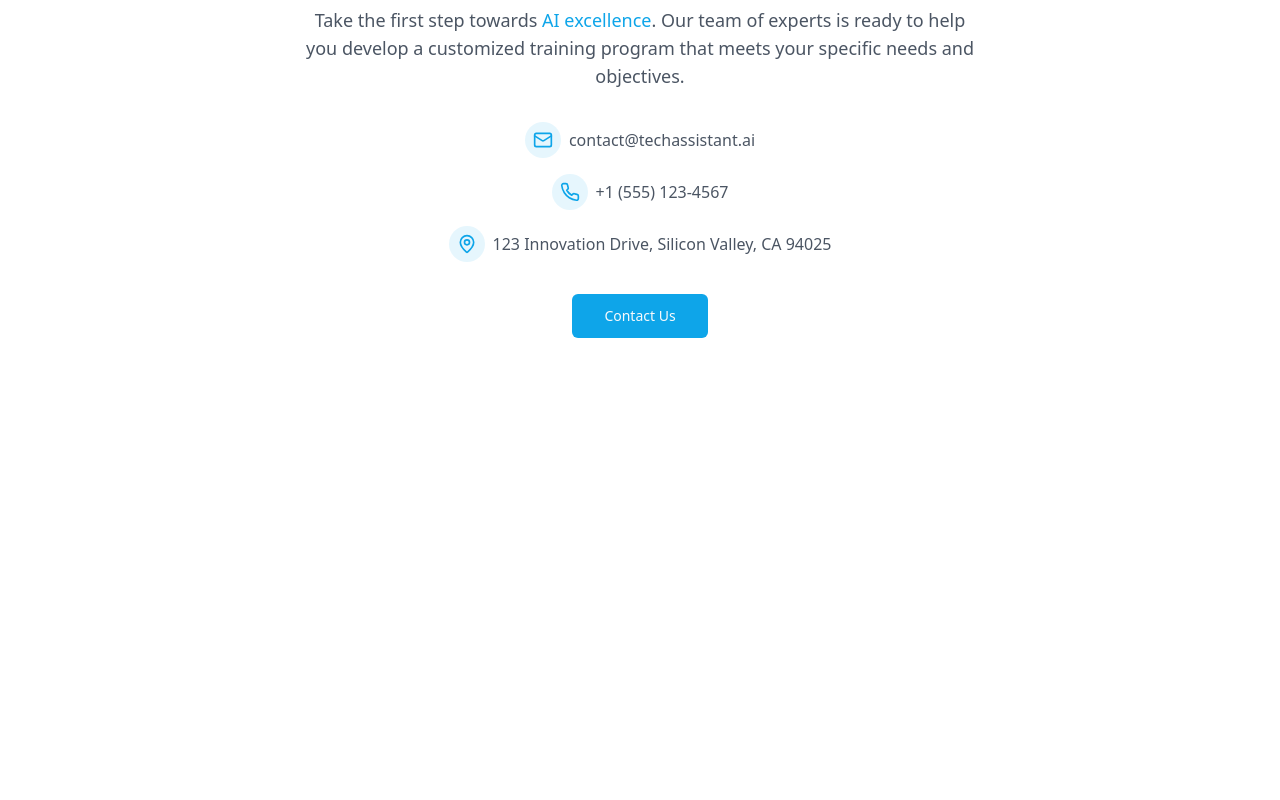
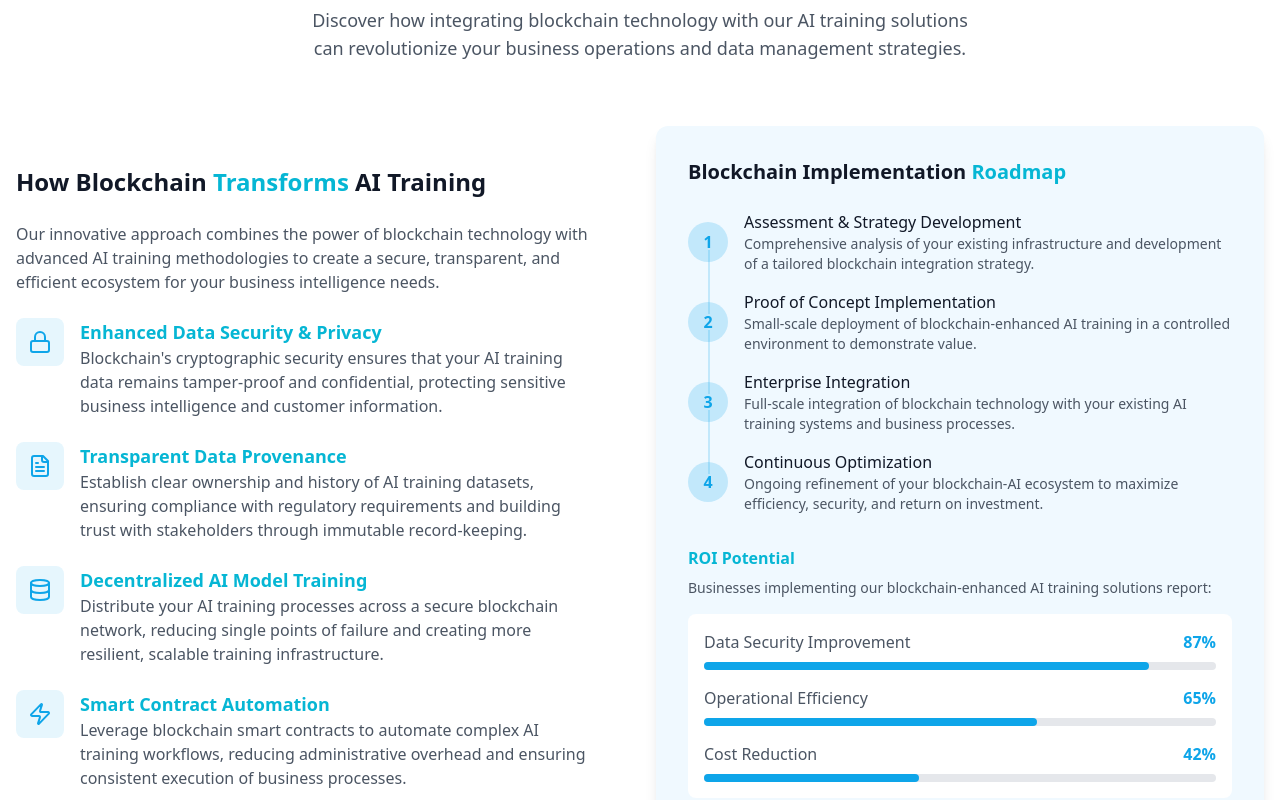
Before and after one commit to Theswarmedon/techassistify, a React (Vite) app: page / in a window 1280 px wide. Shown: the part 4660-5460 px from the top of the page. Before the commit the page ends 5094 px from the top, so only its background shows below. Built offline with nearby package versions, Linux system fonts and the light colour scheme.

Commit message:
Add blockchain benefits section
Adds a new section to the website detailing how blockchain technology could benefit the business.  This section will provide information on potential applications and advantages.

```diff
--- a/src/pages/Index.tsx
+++ b/src/pages/Index.tsx
@@ -1,4 +1,4 @@
-import { Brain, ChevronRight, BarChart, Users, Zap, CheckCircle2, ArrowRight, Mail, Phone, MapPin } from "lucide-react";
+import { Brain, ChevronRight, BarChart, Users, Zap, CheckCircle2, ArrowRight, Mail, Phone, MapPin, Lock, Database, FileText } from "lucide-react";
 import { motion } from "framer-motion";
 import { Button } from "@/components/ui/button";
 import {
@@ -294,6 +294,127 @@ const Index = () => {
         </div>
       </section>
 
+      {/* Blockchain Benefits Section */}
+      <section className="py-24 bg-white">
+        <div className="container mx-auto px-4">
+          <motion.div
+            initial={{ opacity: 0, y: 20 }}
+            animate={{ opacity: 1, y: 0 }}
+            transition={{ duration: 0.6 }}
+            className="text-center mb-16"
+          >
+            <h2 className="text-3xl font-bold tracking-tight text-gray-900 sm:text-4xl">
+              <span className="text-primary">Blockchain Technology</span> for AI Training Excellence
+            </h2>
+            <p className="mt-4 text-lg text-gray-600 max-w-2xl mx-auto">
+              Discover how integrating blockchain technology with our AI training solutions can revolutionize your business operations and data management strategies.
+            </p>
+          </motion.div>
+
+          <div className="grid grid-cols-1 lg:grid-cols-2 gap-8 items-center">
+            <motion.div
+              initial={{ opacity: 0, x: -20 }}
+              animate={{ opacity: 1, x: 0 }}
+              transition={{ duration: 0.6 }}
+              className="lg:pr-8"
+            >
+              <h3 className="text-2xl font-bold text-gray-900 mb-6">
+                How Blockchain <span className="text-cyan-500">Transforms</span> AI Training
+              </h3>
+              <p className="text-gray-600 mb-6">
+                Our innovative approach combines the power of blockchain technology with advanced AI training methodologies to create a secure, transparent, and efficient ecosystem for your business intelligence needs.
+              </p>
+
+              <div className="space-y-6">
+                {blockchainBenefits.map((benefit, index) => (
+                  <div key={index} className="flex items-start gap-4">
+                    <div className="bg-primary/10 p-3 rounded-lg">
+                      <benefit.icon className="h-6 w-6 text-primary" />
+                    </div>
+                    <div>
+                      <h4 className="text-lg font-semibold text-gray-900">
+                        <span className="text-cyan-500">{benefit.title}</span>
+                      </h4>
+                      <p className="text-gray-600">{benefit.description}</p>
+                    </div>
+                  </div>
+                ))}
+              </div>
+            </motion.div>
+
+            <motion.div
+              initial={{ opacity: 0, x: 20 }}
+              animate={{ opacity: 1, x: 0 }}
+              transition={{ duration: 0.6, delay: 0.2 }}
+              className="relative"
+            >
+              <div className="bg-sky-50 p-8 rounded-xl shadow-lg">
+                <h3 className="text-xl font-bold text-gray-900 mb-4">
+                  Blockchain Implementation <span className="text-cyan-500">Roadmap</span>
+                </h3>
+
+                <div className="space-y-4 mt-6">
+                  {blockchainRoadmap.map((step, index) => (
+                    <div key={index} className="relative">
+                      <div className="flex items-center gap-4">
+                        <div className="w-10 h-10 rounded-full bg-primary/20 flex items-center justify-center text-primary font-bold">
+                          {index + 1}
+                        </div>
+                        <div className="flex-1">
+                          <h4 className="font-medium text-gray-900">{step.title}</h4>
+                          <p className="text-sm text-gray-600">{step.description}</p>
+                        </div>
+                      </div>
+                      {index < blockchainRoadmap.length - 1 && (
+                        <div className="absolute left-5 top-10 h-full w-0.5 bg-primary/20"></div>
+                      )}
+                    </div>
+                  ))}
+                </div>
+
+                <div className="mt-8">
+                  <h4 className="font-semibold text-gray-900 mb-2">
+                    <span className="text-cyan-500">ROI Potential</span>
+                  </h4>
+                  <p className="text-gray-600 text-sm mb-4">Businesses implementing our blockchain-enhanced AI training solutions report:</p>
+                  <div className="bg-white rounded-lg p-4">
+                    <div className="flex justify-between mb-2">
+                      <span className="text-gray-600">Data Security Improvement</span>
+                      <span className="font-bold text-primary">87%</span>
+                    </div>
+                    <div className="w-full bg-gray-200 h-2 rounded-full">
+                      <div className="bg-primary h-2 rounded-full" style={{ width: "87%" }}></div>
+                    </div>
+
+                    <div className="flex justify-between mb-2 mt-4">
+                      <span className="text-gray-600">Operational Efficiency</span>
+                      <span className="font-bold text-primary">65%</span>
+                    </div>
+                    <div className="w-full bg-gray-200 h-2 rounded-full">
+                      <div className="bg-primary h-2 rounded-full" style={{ width: "65%" }}></div>
+                    </div>
+
+                    <div className="flex justify-between mb-2 mt-4">
+                      <span className="text-gray-600">Cost Reduction</span>
+                      <span className="font-bold text-primary">42%</span>
+                    </div>
+                    <div className="w-full bg-gray-200 h-2 rounded-full">
+                      <div className="bg-primary h-2 rounded-full" style={{ width: "42%" }}></div>
+                    </div>
+                  </div>
+                </div>
+              </div>
+            </motion.div>
+          </div>
+
+          <div className="mt-16 text-center">
+            <Button className="bg-primary hover:bg-primary/90" size="lg">
+              Schedule a Blockchain Consultation
+            </Button>
+          </div>
+        </div>
+      </section>
+
       {/* Contact Section */}
       <section className="py-24 bg-white">
         <div className="container mx-auto px-4">
@@ -489,4 +610,46 @@ const benefits = [
   },
 ];
 
+const blockchainBenefits = [
+  {
+    title: "Enhanced Data Security & Privacy",
+    description: "Blockchain's cryptographic security ensures that your AI training data remains tamper-proof and confidential, protecting sensitive business intelligence and customer information.",
+    icon: Lock
+  },
+  {
+    title: "Transparent Data Provenance",
+    description: "Establish clear ownership and history of AI training datasets, ensuring compliance with regulatory requirements and building trust with stakeholders through immutable record-keeping.",
+    icon: FileText
+  },
+  {
+    title: "Decentralized AI Model Training",
+    description: "Distribute your AI training processes across a secure blockchain network, reducing single points of failure and creating more resilient, scalable training infrastructure.",
+    icon: Database
+  },
+  {
+    title: "Smart Contract Automation",
+    description: "Leverage blockchain smart contracts to automate complex AI training workflows, reducing administrative overhead and ensuring consistent execution of business processes.",
+    icon: Zap
+  }
+];
+
+const blockchainRoadmap = [
+  {
+    title: "Assessment & Strategy Development",
+    description: "Comprehensive analysis of your existing infrastructure and development of a tailored blockchain integration strategy."
+  },
+  {
+    title: "Proof of Concept Implementation",
+    description: "Small-scale deployment of blockchain-enhanced AI training in a controlled environment to demonstrate value."
+  },
+  {
+    title: "Enterprise Integration",
+    description: "Full-scale integration of blockchain technology with your existing AI training systems and business processes."
+  },
+  {
+    title: "Continuous Optimization",
+    description: "Ongoing refinement of your blockchain-AI ecosystem to maximize efficiency, security, and return on investment."
+  }
+];
+
 export default Index;
```
